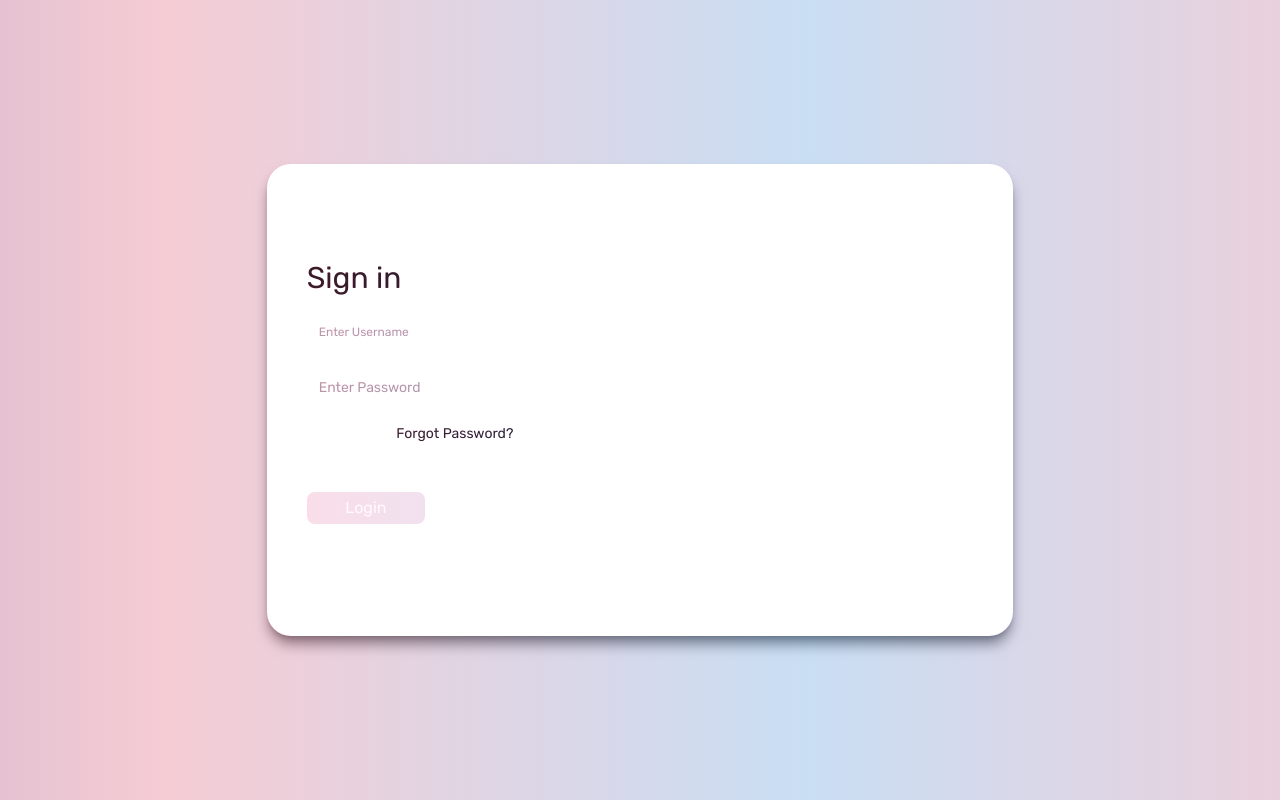
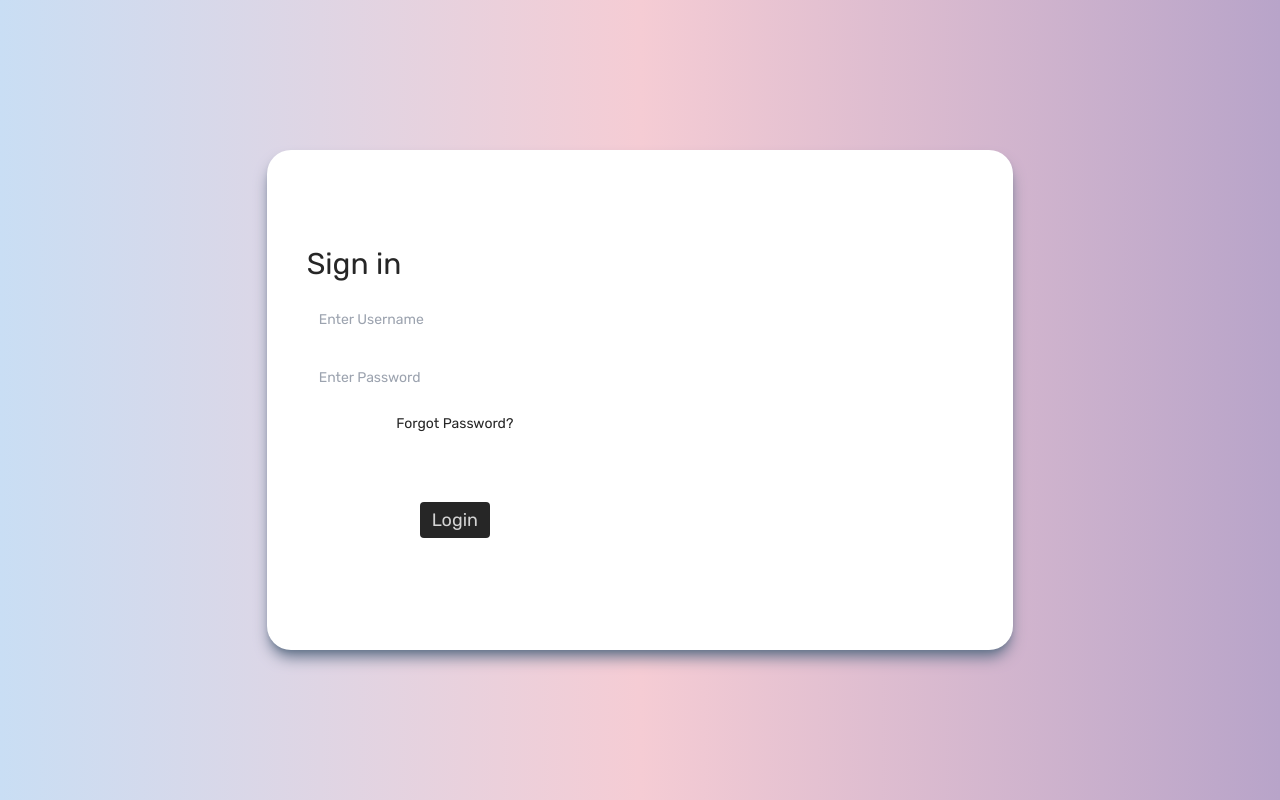
Before and after one commit to Swaraj9/eCommerceSite, a React (Vite) app: page /eCommerceSite/login in a window 1280 px wide. Built offline with nearby package versions, Linux system fonts and the light colour scheme.

Commit message:
User Persistence

```diff
--- a/package.json
+++ b/package.json
@@ -22,7 +22,6 @@
     "react-redux": "^9.1.0",
     "react-responsive-carousel": "^3.2.23",
     "react-router-dom": "^6.21.2",
-    "react-toastify": "^10.0.4",
     "redux": "^5.0.1",
     "redux-thunk": "^3.1.0"
   },
--- a/src/components/Navbar.jsx
+++ b/src/components/Navbar.jsx
@@ -120,12 +120,10 @@ const Navbar = ({
               <MdOutlineShoppingCart className="text-base sm:text-2xl" />
             </div>
           </Link>
-          <Link to="/login">
-            <div className="text-2xl flex dark:border-2 dark:border-neutral-700 rounded-3xl p-1 pr-3 items-center gap-3 sm:text-4xl bg-neutral-300 dark:bg-inherit shadow-lg dark:shadow-none">
-              <PiUserCircle />
-              <div className="text-base">{username}</div>
-            </div>
-          </Link>
+          <div onClick={() => signOut()} className="text-2xl cursor-pointer flex dark:border-2 dark:border-neutral-700 rounded-3xl p-1 pr-3 items-center gap-3 sm:text-4xl bg-neutral-300 dark:bg-inherit shadow-lg dark:shadow-none">
+            <PiUserCircle />
+            <div className="text-base">{username}</div>
+          </div>
         </div>
         <button
           onClick={() => setDrawerOpen(!drawerOpen)}
--- a/src/components/Switcher.jsx
+++ b/src/components/Switcher.jsx
@@ -17,7 +17,7 @@ const Switcher = ({drawer}) => {
   return (
     <div>
       <button
-        className={`${!drawer && "dark:border-2"} text-base ${drawer && "text-[#FFD60A] text-xl bg-inherit"} sm:text-2xl dark:border-neutral-700 rounded-3xl ${!drawer && "p-3"} pt-2 pb-2 bg-neutral-100 dark:bg-inherit ${!drawer && "shadow-lg"} dark:shadow-none`}
+        className={`${!drawer && "dark:border-2"} text-base ${drawer && "text-[#FFD60A] text-xl bg-neutral-100"} sm:text-2xl dark:border-neutral-700 rounded-3xl ${!drawer && "p-3 bg-neutral-300"} pt-2 pb-2 dark:bg-inherit ${!drawer && "shadow-lg"} dark:shadow-none`}
         onClick={() => toggleDarkMode(darkMode)}
       >
         {darkMode ? <FaRegMoon className="hover:animate-spin" /> : <IoSunny className="hover:animate-spin" />}
--- a/src/pages/Login.jsx
+++ b/src/pages/Login.jsx
@@ -1,18 +1,20 @@
-import { React, useState } from "react";
+import { React, useState, useEffect } from "react";
 import { useDispatch } from "react-redux";
 import { addToken } from "../redux/userSlice";
 import { useNavigate } from "react-router";
 import { useSelector } from "react-redux";
+import "react-toastify/dist/ReactToastify.css";
 
 export const Login = (props) => {
   const [username, setUsername] = useState("");
   const [password, setPassword] = useState("");
+  const [errorMsg, setErrorMsg] = useState("");
 
   const dispatch = useDispatch();
 
   const navigate = useNavigate();
 
-  const token = useSelector((state) => state.user.token);
+  const token =  useSelector((state) => state.user.token);
 
   const loginUser = async () => {
     let res = await fetch("https://dummyjson.com/auth/login", {
@@ -24,20 +26,32 @@ export const Login = (props) => {
         expiresInMins: 60,
       }),
     });
+
+    const status = res.status;
+
     res = await res.json();
-    if (res.message === "Invalid credentials") {
+
+    if (status != 200) {
+      setErrorMsg(res.message);
+    }else{
+      dispatch(addToken(res.token));
+      navigate("/");
     }
-    dispatch(addToken(res.token));
 
-    navigate("/");
   };
 
+  useEffect(() => {
+    if (token) {
+      navigate("/");
+    }
+  }, []);
+
   return (
-    <div className="flex items-center h-screen bg-[linear-gradient(to_right,#c9def4,#f5ccd4,#b8a4c9,#f5ccd4,#c9def4)] dark:from-neutral-800 dark:via-neutral-800 dark:to-neutral-800  bg-[length:200%_auto] animate-gradient">
-      <div className="flex justify-start items-center bg-white w-9/12 sm:w-7/12 md:w-8/12 lg:w-7/12 m-auto p-10 rounded-3xl py-24 shadow-lg shadow-slate-500 mix-blend-luminosity">
+    <div className="flex items-center h-screen from-[#c9def4] via-[#f5ccd4] to-[#b8a4c9] dark:text-neutral-50 dark:from-neutral-800 dark:via-neutral-800 dark:to-neutral-800 bg-[length:200%_auto] animate-gradient dark:animate-none">
+      <div className="flex justify-start items-center bg-white dark:bg-neutral-700 dark:shadow-none w-9/12 sm:w-7/12 md:w-8/12 lg:w-7/12 m-auto p-10 rounded-3xl py-24 shadow-lg shadow-slate-500">
         <div className="w-2/3 ">
           <div className=" ">
-            <h1 className=" font-extrabold text-3xl text-[#262626]">Sign in</h1>
+            <h1 className=" font-extrabold text-3xl text-[#262626] dark:text-neutral-50">Sign in</h1>
             <div className="my-4 w-2/3">
               <div className="">
                 <input
@@ -47,7 +61,7 @@ export const Login = (props) => {
                   placeholder="Enter Username"
                   onChange={(e) => setUsername(e.target.value)}
                   required
-                  className="p-3 text-xs w-full rounded-lg font-[50] outline-none "
+                  className="p-3 text-sm w-full rounded-lg outline-none dark:bg-neutral-800"
                 />
               </div>
 
@@ -59,23 +73,24 @@ export const Login = (props) => {
                   placeholder="Enter Password"
                   onChange={(e) => setPassword(e.target.value)}
                   required
-                  className="p-3 text-sm rounded-lg w-full my-3.5 outline-none"
+                  className="p-3 text-sm rounded-lg w-full my-3.5 outline-none dark:bg-neutral-800"
                 />
               </div>
               <div>
                 <a
                   href="#"
-                  className="flex text-slate-800 text-sm font-thin justify-center"
+                  className="flex text-neutral-800 dark:text-neutral-50 text-sm font-thin justify-center"
                 >
                   Forgot Password?
                 </a>
               </div>
+              <br/>
+              {errorMsg && <div className="text-red-400">{errorMsg}</div>}
               <br />
-              <br />
-              <div>
-                <button
+              <div className="flex w-full justify-center">
+              <button
                   onClick={() => loginUser()}
-                  className="bg-slate-200 w-2/5 p-0.5 rounded-lg py-1"
+                  className="text-lg text-neutral-300 border-none bg-neutral-800 dark:border-2 border-neutral-800 p-1 pl-3 pr-3 rounded mt-5 duration-300"
                 >
                   Login
                 </button>
--- a/src/redux/userSlice.js
+++ b/src/redux/userSlice.js
@@ -3,11 +3,12 @@ import { createSlice } from "@reduxjs/toolkit";
 export const userSlice = createSlice({
   name: "user",
   initialState: {
-    token: "",
+    token: localStorage.token,
   },
   reducers: {
     addToken: (state, action) => {
       state.token = action.payload;
+      localStorage.setItem("token",  action.payload);
     },
     removeToken: (state, action) => {
       state.token = "";
```
Also changed, not shown: 1 other file (tests, documents, lock files or other folders).
